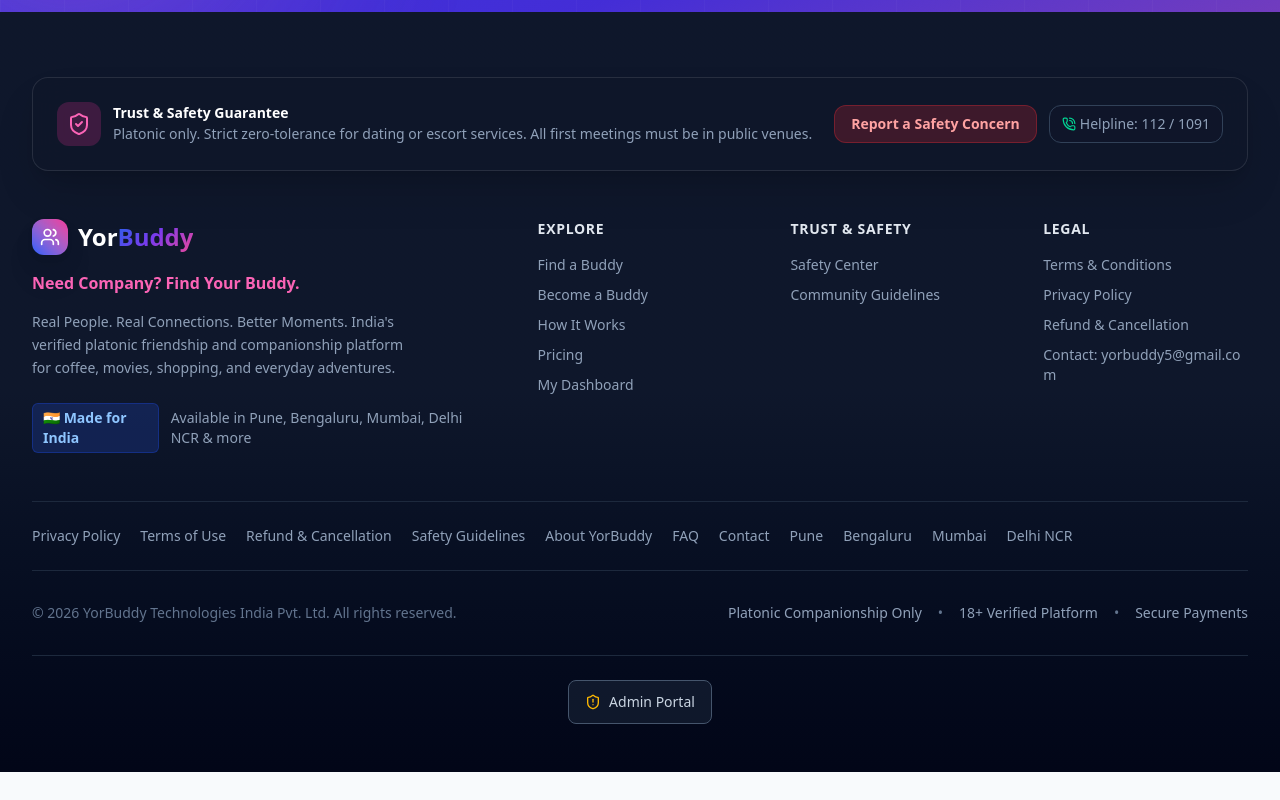
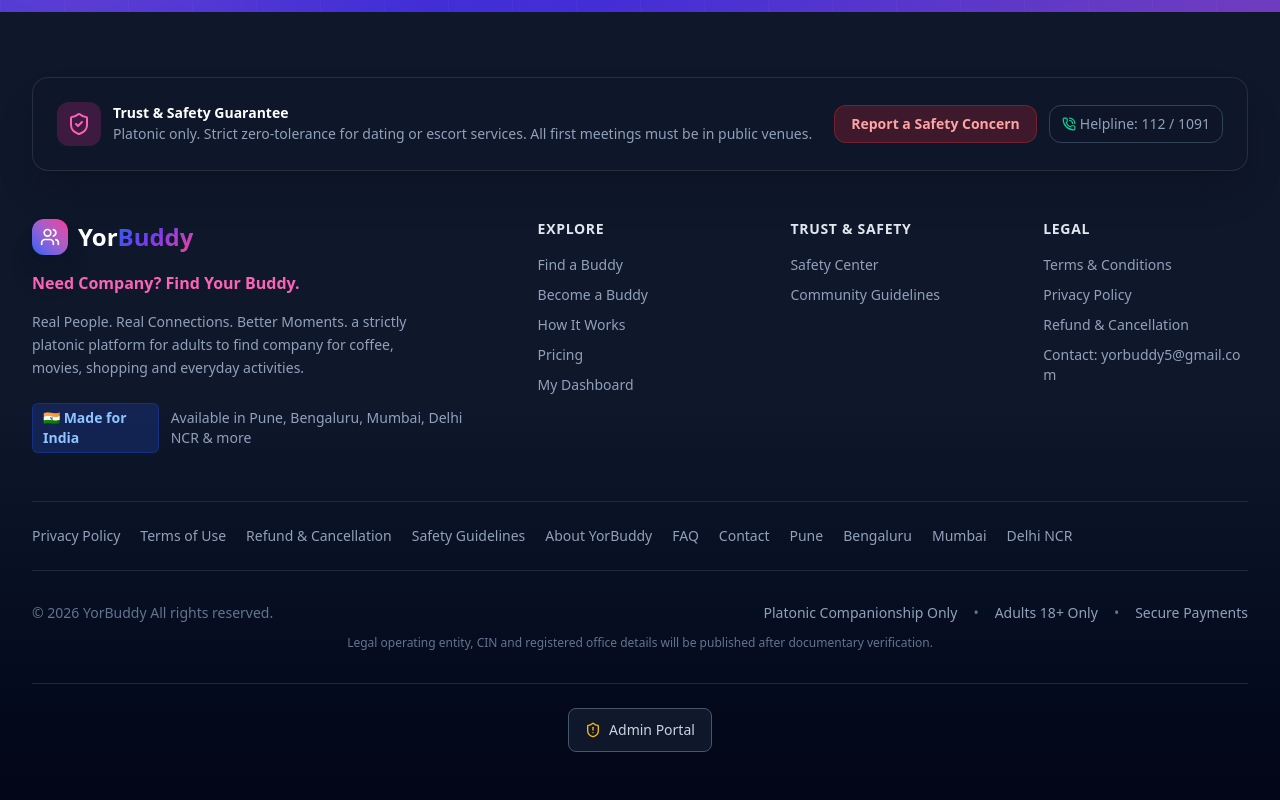
Before and after one commit to somnathbdg/Yorbuddy, a React (Vite) app: page / in a window 1280 px wide. Shown: the part 7467-8267 px from the top of the page. Before the commit the page ends 8239 px from the top, so only its background shows below. Built offline with nearby package versions, Linux system fonts and the light colour scheme; no server answers.

Commit message:
Correct footer operator claims and publish domain support contact

```diff
--- a/src/components/layout/Footer.tsx
+++ b/src/components/layout/Footer.tsx
@@ -90,7 +90,7 @@ export const Footer: React.FC = () => {
               Need Company? Find Your Buddy.
             </p>
             <p className="text-sm text-slate-400 leading-relaxed max-w-sm">
-              Real People. Real Connections. Better Moments. India&apos;s verified platonic friendship and companionship platform for coffee, movies, shopping, and everyday adventures.
+              Real People. Real Connections. Better Moments. a strictly platonic platform for adults to find company for coffee, movies, shopping and everyday activities.
             </p>
 
             <div className="pt-2 flex items-center space-x-3 text-slate-400 text-sm">
@@ -181,7 +181,7 @@ export const Footer: React.FC = () => {
               ))}
               <li>
                 <a
-                  href="mailto:yorbuddy5@gmail.com"
+                  href="mailto:support@yorbuddy.com"
                   className="inline-block rounded break-all text-left transition-colors hover:text-pink-400 focus:outline-none focus-visible:ring-2 focus-visible:ring-pink-400 focus-visible:ring-offset-2 focus-visible:ring-offset-slate-900"
                 >
                   Contact: yorbuddy5@gmail.com
@@ -208,15 +208,17 @@ export const Footer: React.FC = () => {
 
         {/* Bottom copyright and legal disclaimer */}
         <div className="pt-8 flex flex-col md:flex-row items-center justify-between text-sm text-slate-500 gap-4">
-          <p>© {new Date().getFullYear()} YorBuddy Technologies India Pvt. Ltd. All rights reserved.</p>
+          <p>© {new Date().getFullYear()} YorBuddy All rights reserved.</p>
           <div className="flex items-center space-x-4">
             <span className="text-slate-400">Platonic Companionship Only</span>
             <span>•</span>
-            <span className="text-slate-400">18+ Verified Platform</span>
+            <span className="text-slate-400">Adults 18+ Only</span>
             <span>•</span>
             <span className="text-slate-400">Secure Payments</span>
           </div>
         </div>
+
+        <p className="mt-3 text-center text-xs text-slate-500">Legal operating entity, CIN and registered office details will be published after documentary verification.</p>
 
         {/* Admin Portal — accessible but secondary */}
         <div className="mt-8 pt-6 border-t border-slate-800 flex justify-center">
```
